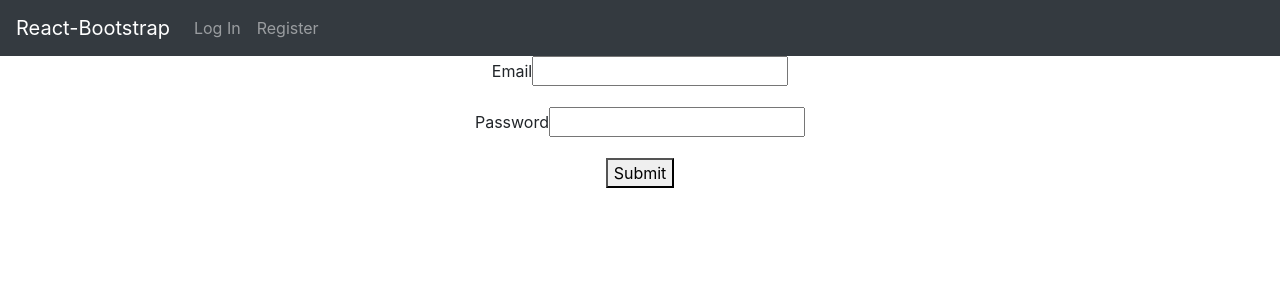
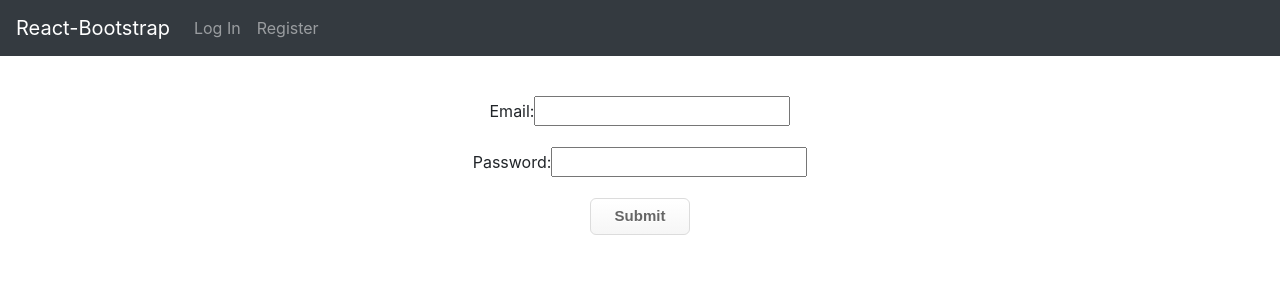
Before and after one commit to bw-essentialism/frontend, a React (Create React App) app in the folder front-end/: page / in a window 1280 px wide. Shown: the top 300 px of the page. Built offline with nearby package versions, Linux system fonts and the light colour scheme.

Commit message:
most dependencies downloaded, added styling, navbar template done

```diff
--- a/front-end/package.json
+++ b/front-end/package.json
@@ -11,6 +11,7 @@
     "react-dom": "^16.10.2",
     "react-router-dom": "^5.1.2",
     "react-scripts": "3.2.0",
+    "styled-components": "^4.4.0",
     "yup": "^0.27.0"
   },
   "scripts": {
--- a/front-end/src/components/login.css
+++ b/front-end/src/components/login.css
@@ -1 +1,7 @@
 /* log in */
+
+.formcontain{
+    margin-top: 40px;
+    display: flex;
+    color: red;
+ }
--- a/front-end/src/components/login.js
+++ b/front-end/src/components/login.js
@@ -2,27 +2,52 @@
 import { withFormik, Form, Field } from 'formik';
 import * as Yup from 'yup';
 import axios from "axios";
+import styled from 'styled-components';
 
+const Div= styled.div`
+    margin-top: 40px;
+    display: flex;
+    justify-content: center;
+`
+const Button = styled.button`
+    text-decoration: none;
+    box-shadow:inset 0px 1px 0px 0px #ffffff;
+	background:linear-gradient(to bottom, #ffffff 5%, #f6f6f6 100%);
+	background-color:#ffffff;
+	border-radius:6px;
+	border:1px solid #dcdcdc;
+	display:inline-block;
+	cursor:pointer;
+	color:#666666;
+	font-family:Arial;
+	font-size:15px;
+	font-weight:bold;
+	padding:6px 24px;
+	text-decoration:none;
+	text-shadow:0px 1px 0px #ffffff;
+`
 
 function Login({touched, errors}){
   return(
+      <Div className="formcontain">
     <Form>
       <div>
-        <label>Email</label>
+        <label>Email:  </label>
         <Field name="email"
                type="email"
                />
           <p>{touched.email && errors.email}</p>
       </div>
       <div>
-        <label>Password</label>
+        <label>Password:  </label>
         <Field name="password"
                type="password"
                />
          <p>{touched.password && errors.password}</p>
       </div>
-      <button>Submit</button>
+      <Button>Submit</Button>
     </Form>
+    </Div>
   )
 }
 
--- a/front-end/src/components/registration.js
+++ b/front-end/src/components/registration.js
@@ -2,10 +2,34 @@
 import { withFormik, Form, Field } from 'formik';
 import * as Yup from 'yup';
 import axios from "axios";
+import styled from 'styled-components';
 
+const Div= styled.div`
+    margin-top: 40px;
+    display: flex;
+    justify-content: center;
+`
+const Button = styled.button`
+    text-decoration: none;
+    box-shadow:inset 0px 1px 0px 0px #ffffff;
+	background:linear-gradient(to bottom, #ffffff 5%, #f6f6f6 100%);
+	background-color:#ffffff;
+	border-radius:6px;
+	border:1px solid #dcdcdc;
+	display:inline-block;
+	cursor:pointer;
+	color:#666666;
+	font-family:Arial;
+	font-size:15px;
+	font-weight:bold;
+	padding:6px 24px;
+	text-decoration:none;
+	text-shadow:0px 1px 0px #ffffff;
+`
 
 function Register({touched, errors}){
   return(
+    <Div>
     <Form>
       <div>
         <label>First Name</label>
@@ -35,8 +59,9 @@
                />
          <p>{touched.password && errors.password}</p>
       </div>
-      <button>Submit</button>
+      <Button>Submit</Button>
     </Form>
+    </Div>
   )
 }
 
```
Also changed, not shown: 1 other file (tests, documents, lock files or other folders).
